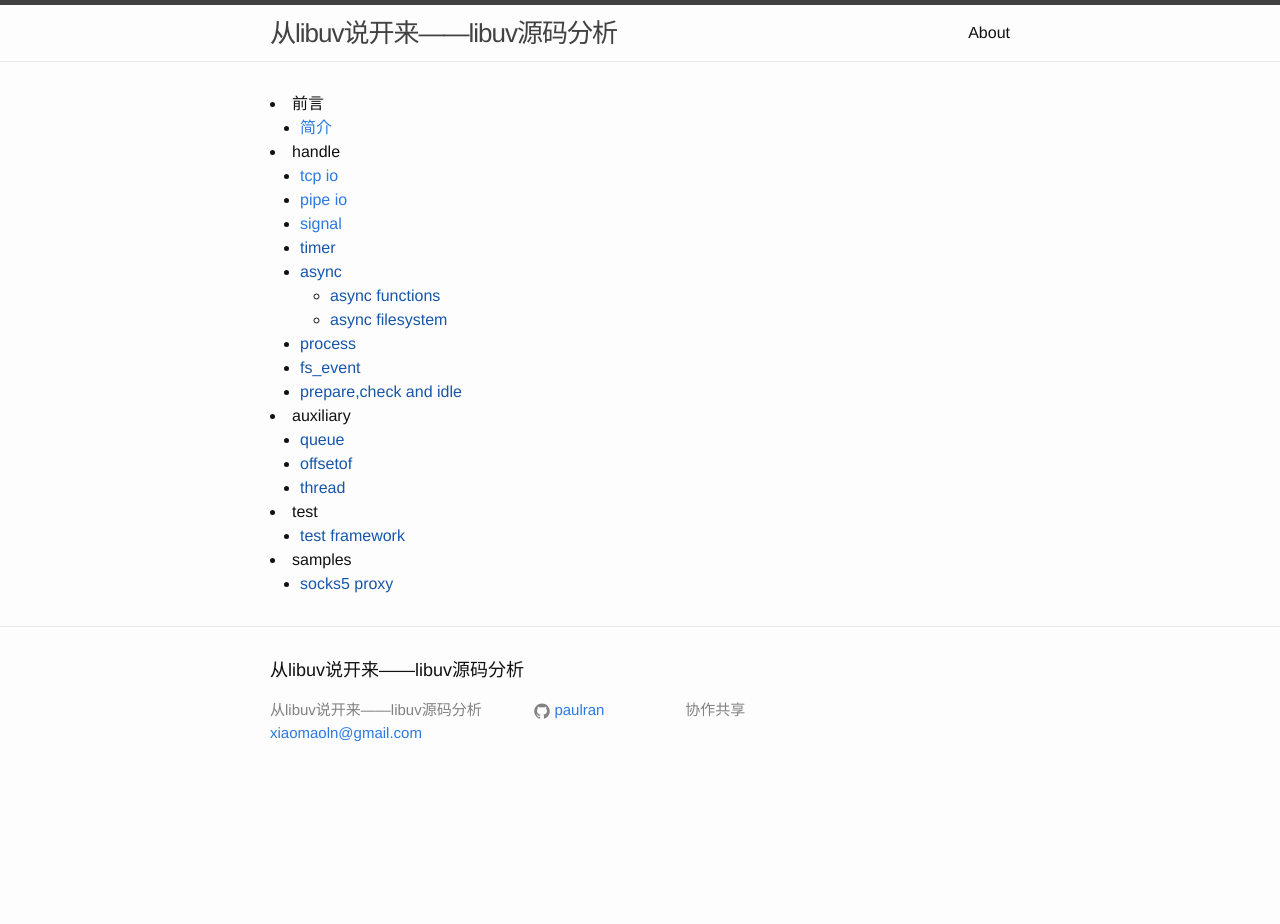
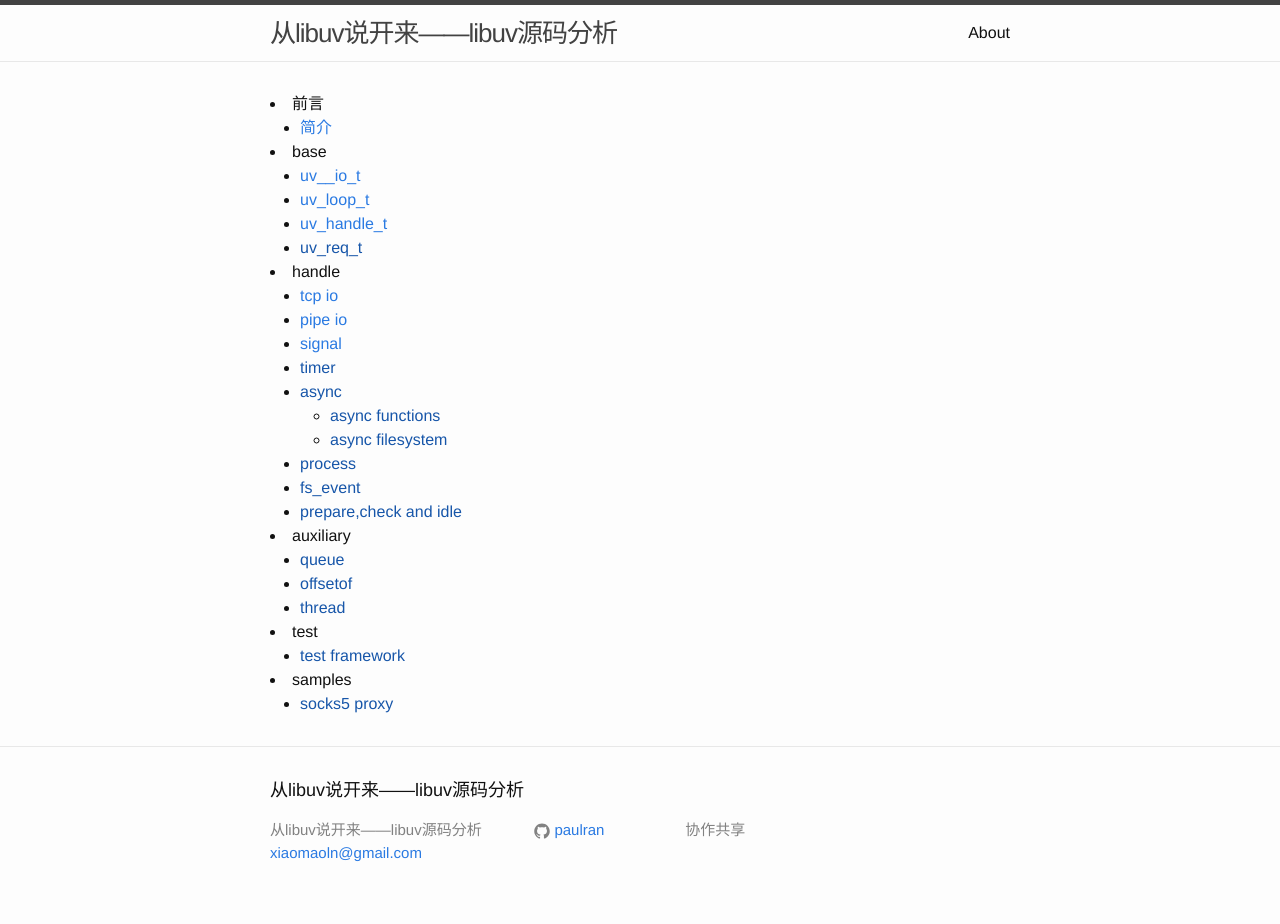
Before and after one commit to CQUPTChongqing/libuv-source-analysis, a Jekyll site: the page built from index.html, in a window 1280 px wide. Built offline with Jekyll 4.4.1, drawn with Linux system fonts in a browser that asks for light colours; before the commit the page ends 900 px from its top, so only the background shows below that.

Commit message:
修改主页目录

```diff
--- a/index.html
+++ b/index.html
@@ -6,11 +6,21 @@ layout: default
 
 
   <li>前言
-    <ul>
-      <li><a href="{{ site.baseurl }}{% post_url 2016-04-25-brief-introduction %}">简介</a>
-      </li>
+    <ul><li><a href="{{ site.baseurl }}{% post_url 2016-04-25-brief-introduction %}">简介</a></li>
     </ul>
   </li>
+
+  <li>base
+    <ul><li><a href="{{ site.baseurl }}{% post_url 2016-04-25-tcp-io %}#struct-uviot">uv__io_t</a></li>
+    </ul>
+    <ul><li><a href="{{ site.baseurl }}{% post_url 2016-04-25-tcp-io %}#struct-uvloopt">uv_loop_t</a></li>
+    </ul>
+    <ul><li><a href="{{ site.baseurl }}{% post_url 2016-04-25-tcp-io %}#struct-uvhandlet">uv_handle_t</a></li>
+    </ul>
+    <ul><li><a href="">uv_req_t</a></li>
+    </ul>
+  </li>
+
 
   <li>handle
     <ul><li><a href="{{ site.baseurl }}{% post_url 2016-04-25-tcp-io %}">tcp io</a></li>
```
